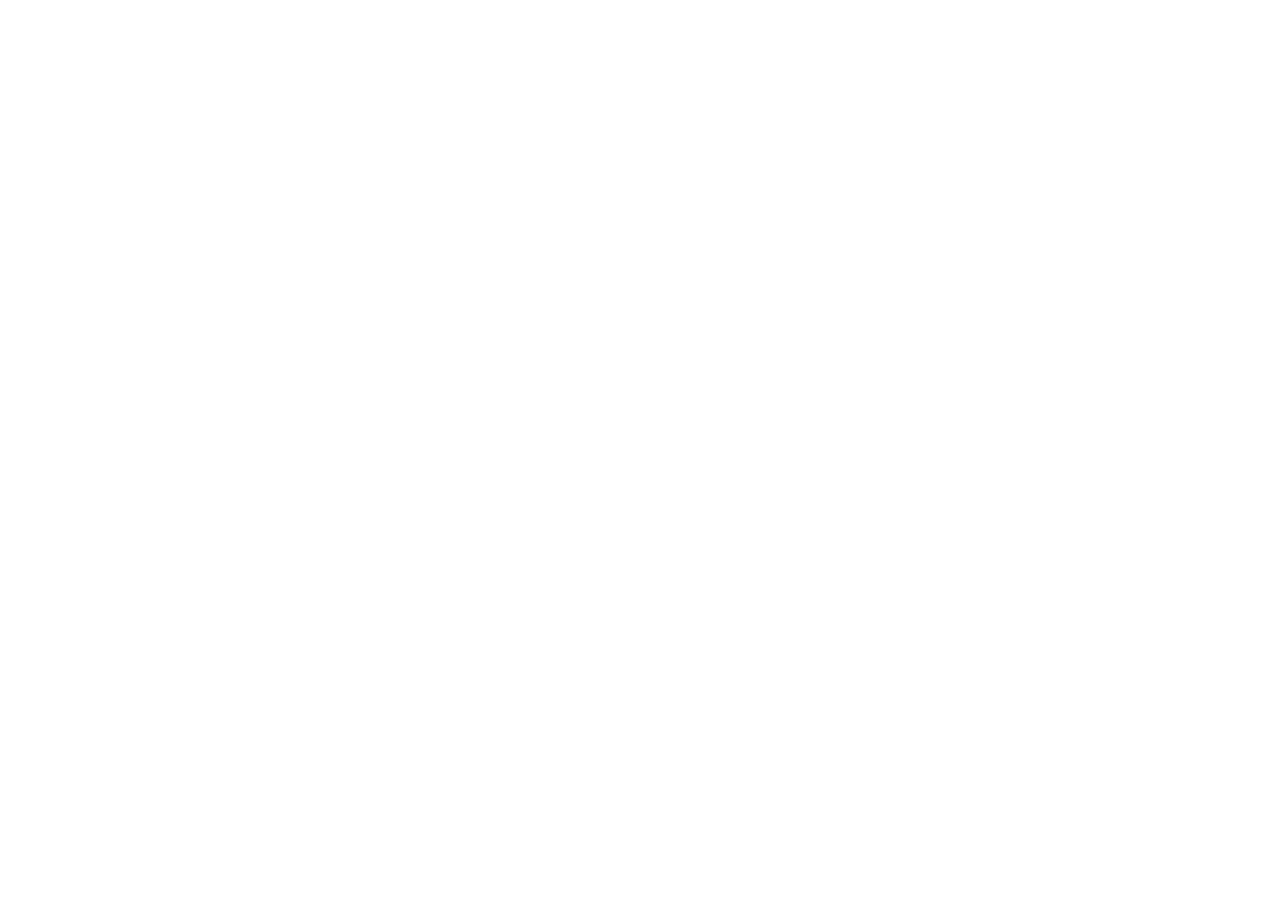
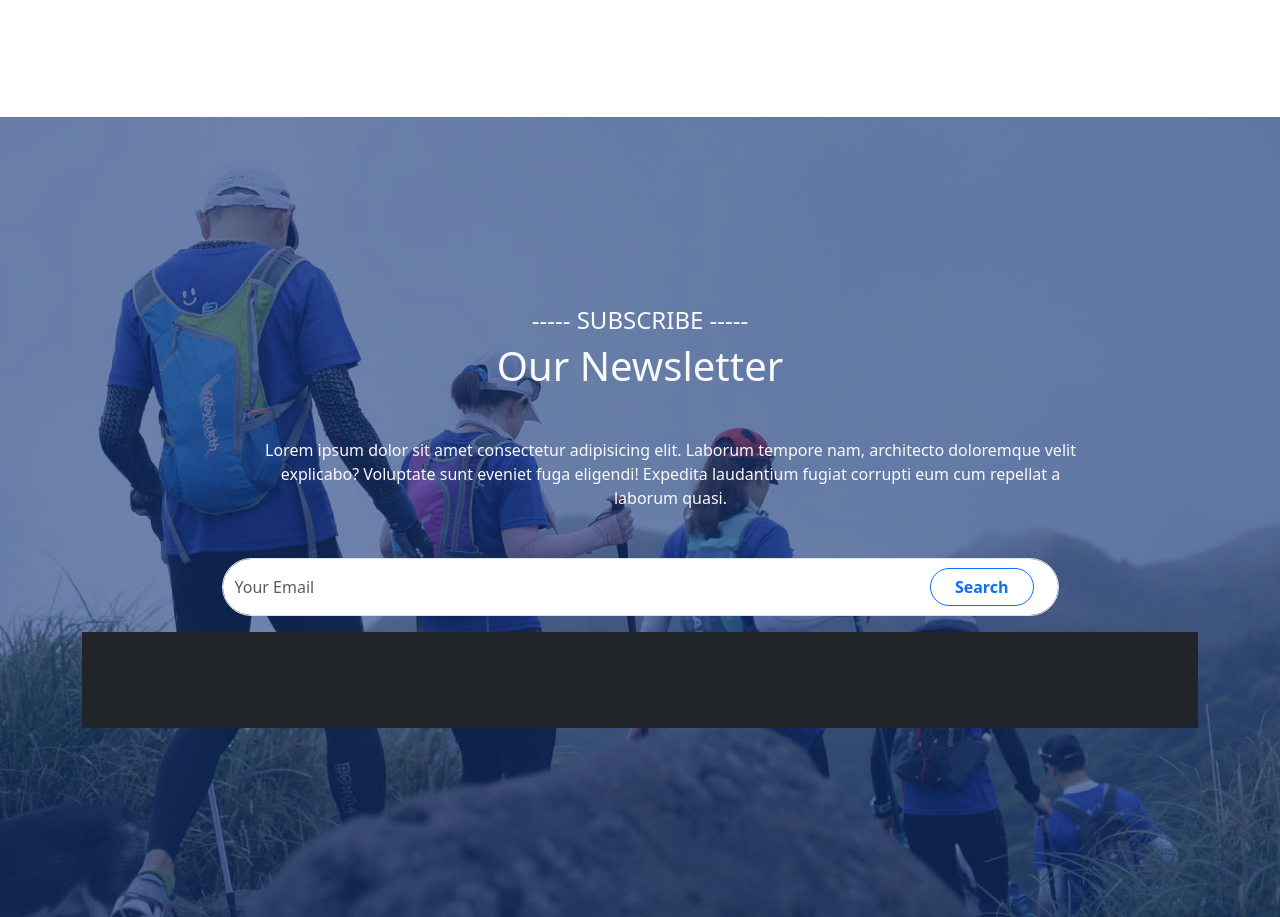
Before and after one commit to aniket-patil7075/Travela, a React (Vite) app: page / in a window 1280 px wide. Shown: the part 7112-8029 px from the top of the page. Before the commit the page ends 7112 px from the top, so only its background shows below. Built offline with nearby package versions, Linux system fonts and the light colour scheme.

Commit message:
Working on Footer

```diff
--- a/src/App.css
+++ b/src/App.css
@@ -416,7 +416,17 @@
   position: relative;
   width: 100%;
   height: 100vh;
-  background-image: url('/tour-booking-bg.jpg'); /* Update the path to your image */
+  background-image: url('/tour-booking-bg.jpg');
+  background-size: cover;
+  background-position: center;
+  background-attachment: fixed;
+}
+
+.div-footerImg{
+  position: relative;
+  width: 100%;
+  height: 100vh;
+  background-image: url('/carousel-2.jpg');
   background-size: cover;
   background-position: center;
   background-attachment: fixed;
@@ -434,6 +444,11 @@
   align-items: center;
 }
 
+.footerBtn{
+  background-color: #13357B;
+  right: 25px;
+  top: 10px;
+}
 
 @media (max-width:425px) {
 
--- a/src/App.jsx
+++ b/src/App.jsx
@@ -9,6 +9,7 @@
 import Blog from './components/Blog';
 import Contact from './components/Contact';
 import Booknow from './components/Booknow';
+import Footer from './components/Footer';
 
 function App() {
   return (
@@ -24,6 +25,7 @@
         <Route path='/Contact' element={<Contact/>}/>
         <Route path='/Booknow' element={<Booknow/>}/>
       </Routes>
+      <Footer/>
      </BrowserRouter>
 
     </>
--- /dev/null
+++ b/src/components/Footer.jsx
@@ -0,0 +1,48 @@
+import React from "react";
+import { Container } from "react-bootstrap";
+import Button from "react-bootstrap/Button";
+import Form from "react-bootstrap/Form";
+import InputGroup from "react-bootstrap/InputGroup";
+
+function Footer() {
+  return (
+    <div style={{ marginTop: "120px" }}>
+      <div className="div-footerImg">
+        <div className="overlay">
+          <Container>
+            <div className="text-center text-light">
+              <h4>----- SUBSCRIBE -----</h4>
+              <h1>Our Newsletter</h1>
+              <p className="w-75 mt-5" style={{ marginLeft: "170px" }}>
+                Lorem ipsum dolor sit amet consectetur adipisicing elit. Laborum
+                tempore nam, architecto doloremque velit explicabo? Voluptate
+                sunt eveniet fuga eligendi! Expedita laudantium fugiat corrupti
+                eum cum repellat a laborum quasi.
+              </p>
+              <InputGroup className="mb-3 m-auto w-75 mt-5">
+                <Form.Control
+                  placeholder="Your Email"
+                  aria-label="email"
+                  aria-describedby="basic-addon2"
+                  className="serchBox rounded rounded-pill py-3"
+                />
+                <Button
+                  variant="outline-primary"
+                  className="footerBtn position-absolute rounded rounded-pill px-4 fw-bold"
+                  id="button-addon2"
+                >
+                  Search
+                </Button>
+              </InputGroup>
+            </div>
+            <div className="p-5 bg-dark">
+
+            </div>
+          </Container>
+        </div>
+      </div>
+    </div>
+  );
+}
+
+export default Footer;
```
